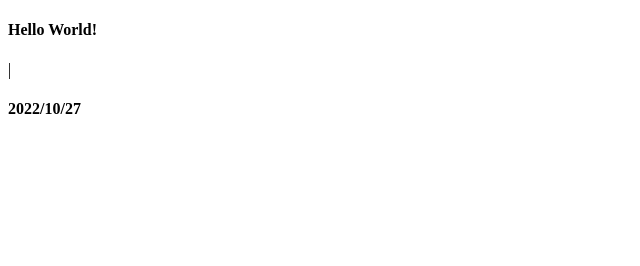
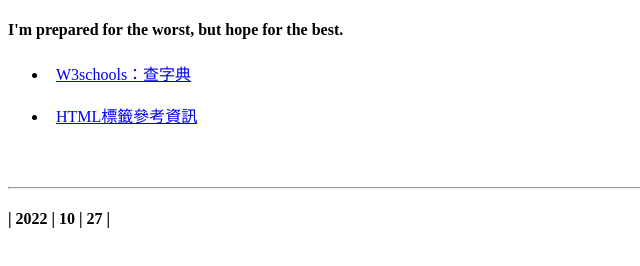
Before and after one commit to HowardChung55/howardchung55.github.io, a plain HTML site: page index.html in a window 1280 px wide. Shown: the whole page, without its empty margins (0-640 px from the left). Drawn offline with Linux system fonts and the light colour scheme.

Commit message:
modified:   index.html

```diff
--- a/index.html
+++ b/index.html
@@ -8,8 +8,13 @@
         <link rel="shortcut icon" href="pic\title-icon.ico" type="image/x-icon" />
     </head>
     <body>
-        <h4>Hello World!</h4>
-        |
-        <h4>2022/10/27</h4>
+        <h4>I'm prepared for the worst, but hope for the best.</h4>
+        <ul>
+            <li>&nbsp;&nbsp;<a href="https://www.w3schools.com/" target="_blank">W3schools：查字典</a></li><br />
+            <li>&nbsp;&nbsp;<a href="https://www.w3schools.com/tags/default.asp" target="_blank">HTML標籤參考資訊</a></li><br />
+        </ul>
+        <br />
+        <hr />
+        <h4> | 2022 | 10 | 27 | </h4>
     </body>
 </html>
```
